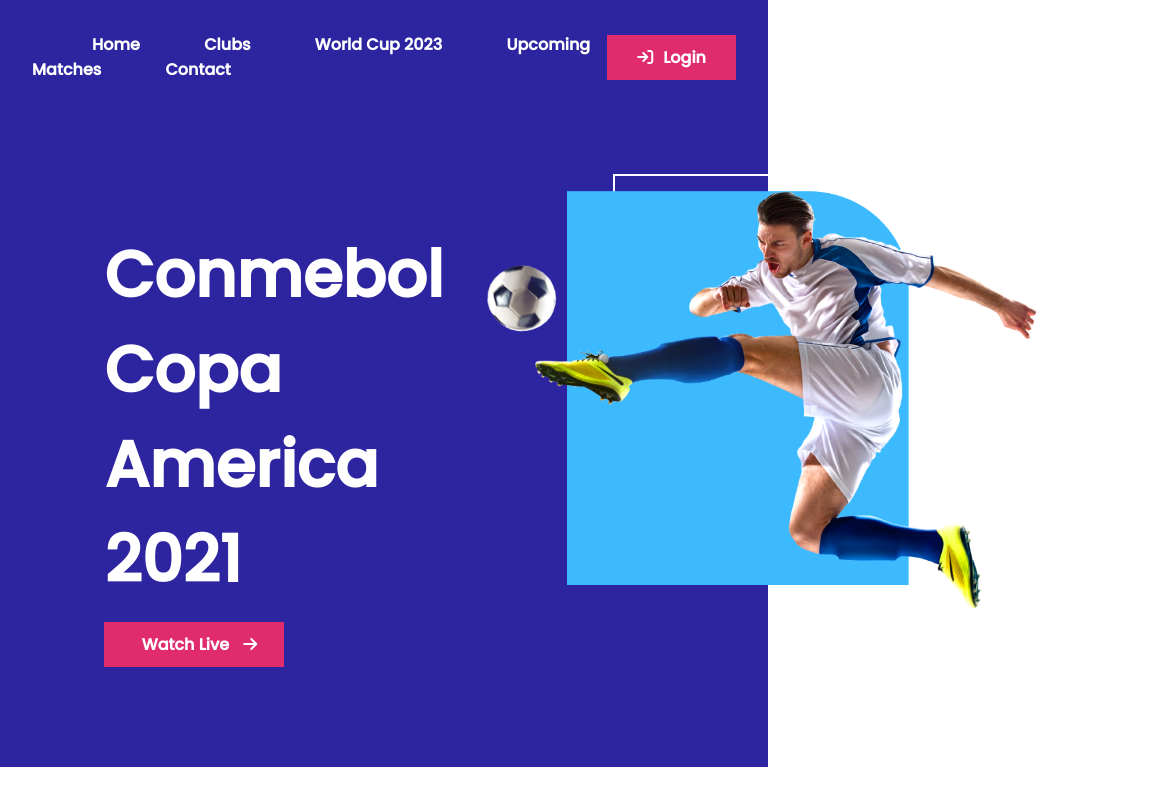
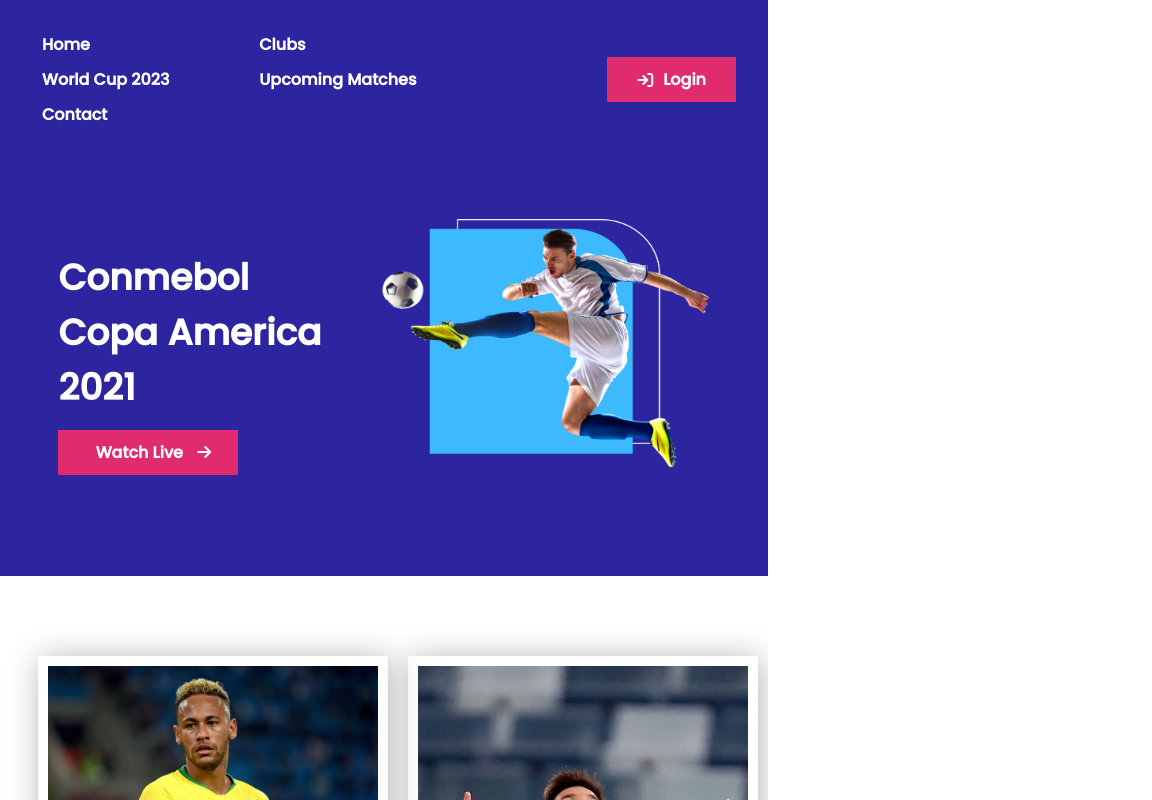
Before and after one commit to yasin2514/football-player, a plain HTML site: page index.html in a window 768 px wide. Shown: the top 800 px of the page, 1152 px wide, since content can reach past the window. Drawn offline with Linux system fonts and the light colour scheme.

Commit message:
tablet  responsive done

```diff
--- a/styles/media.css
+++ b/styles/media.css
@@ -56,5 +56,58 @@
 
 /* for tablet device */
 @media only screen and (min-width: 688px) and (max-width: 992px) {
+  body {
+    margin: 0;
+    padding: 0;
+  }
+  .header {
+    width: 100%;
+    display: flex;
+    flex-direction: column;
+    justify-content: center;
+  }
+
+  .nav {
+    display: flex;
+    flex-direction: row;
+    justify-content: space-between;
+    align-items: center;
+  }
+  .navbar {
+    display: grid;
+    grid-template-columns: repeat(2, 1fr);
+    grid-row-gap: 10px;
+  }
+  .navbar a {
+    margin-left: 0px;
+    margin-right: 50px;
+  }
+  .banner-container {
+    display: flex;
+    flex-direction:row;
+    justify-content: space-between;
+    width: 90%;
+  }
+  .banner-title,
+  .bottom-banner-title {
+    font-size: 36px;
+  }
+  .banner-image {
+    width: 330px;
+    height: 250px;
+  }
+  .players {
+    display: grid;
+    grid-template-columns: repeat(2, 1fr);
+    width: 90%;
+    margin: 0px auto;
+  }
+  .footer {
+    margin: 0px;
+  }
+  .footer-img {
+    width: 290px;
+    height: 80px;
+  }
 }
 /* for tablet device */
--- a/styles/style.css
+++ b/styles/style.css
@@ -54,6 +54,7 @@ body {
   width: 78%;
   margin: 0px auto;
   padding: 40px 0px 80px 0px;
+  align-items: center;
 }
 .banner-text,
 .banner-thumbnail-img{
```
Also changed, not shown: index.html (+1 -0 lines).
